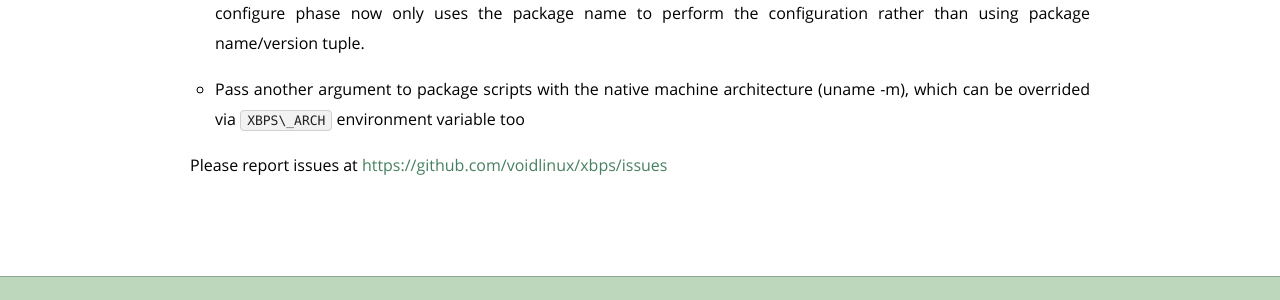
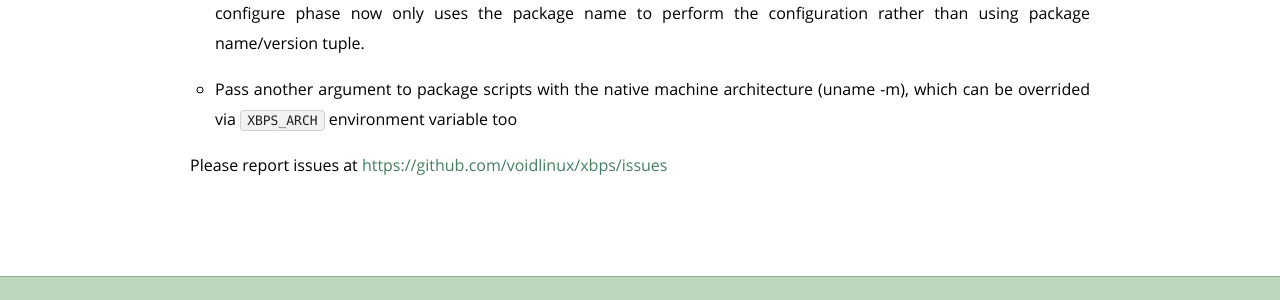
Before and after one commit to void-linux/void-linux.github.io, a Jekyll site: the page built from _posts/2014-03-26-xbps-0.34.markdown, in a window 1280 px wide and 900 px high, scrolled down 707 px. Shown: the part 451-751 px from the top of the window. Built offline with Jekyll 4.4.1, drawn with Linux system fonts in a browser that asks for light colours; Markdown is read by kramdown in place of the engine named in the settings; comment, search, counter and statistics services are not loaded.

Commit message:
Brainfucked

```diff
--- a/_posts/2014-03-26-xbps-0.34.markdown
+++ b/_posts/2014-03-26-xbps-0.34.markdown
@@ -35,7 +35,7 @@ configured resulting in ENOENT. The configure phase now only uses the package
 name to perform the configuration rather than using package name/version tuple.
 
 - Pass another argument to package scripts with the native machine architecture
-(uname -m), which can be overrided via `XBPS\_ARCH` environment variable too
+(uname -m), which can be overrided via `XBPS_ARCH` environment variable too
 
 Please report issues at
 [https://github.com/voidlinux/xbps/issues](https://github.com/voidlinux/xbps/issues)
```
